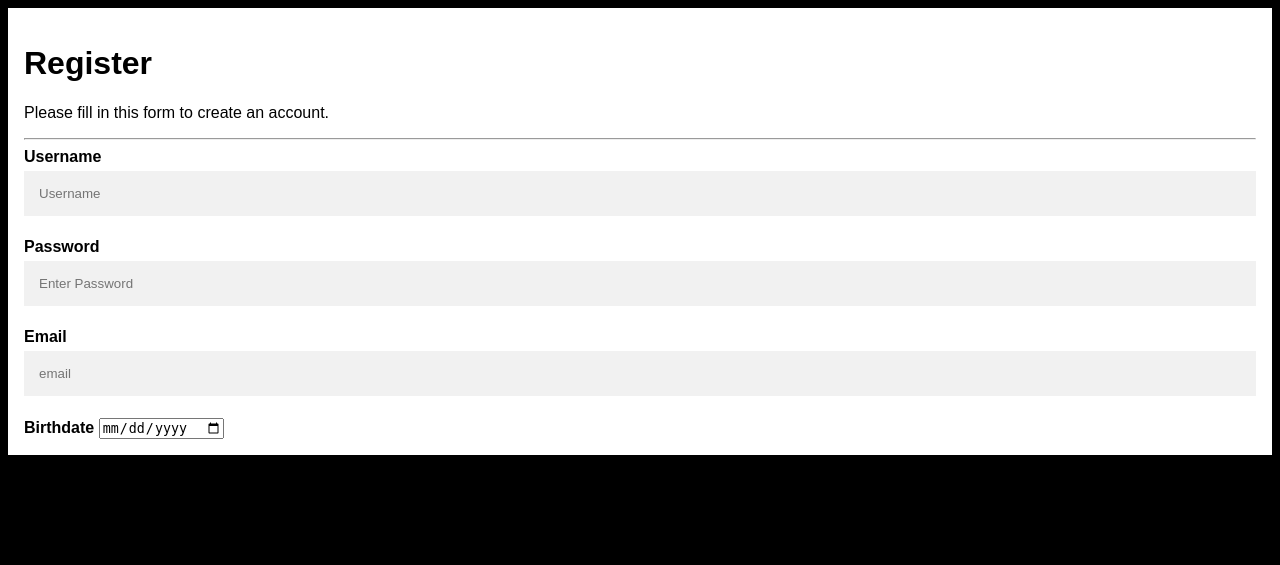
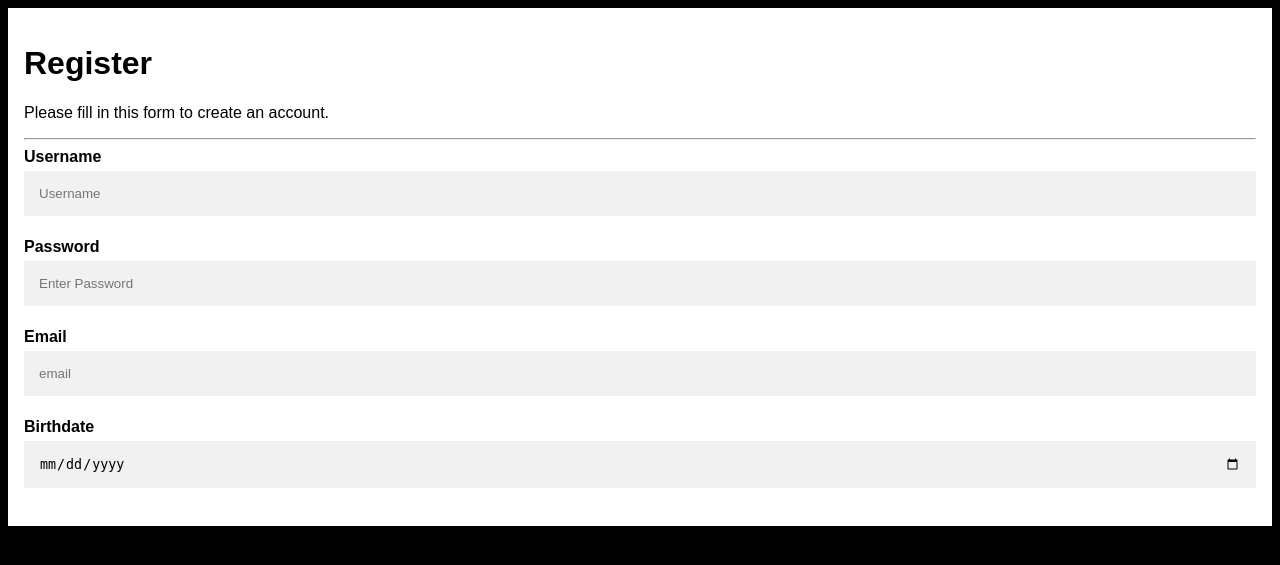
Before and after one commit to jmtalavers/Activity, a PHP site: page / in a window 1280 px wide. Shown: the top 565 px of the page. Run offline with PHP 8.4, Linux system fonts and the light colour scheme.

Commit message:
Update index.php

```diff
--- a/index.php
+++ b/index.php
@@ -19,7 +19,7 @@ body {
 }
 
 /* Full-width input fields */
-input[type=text], input[type=password] {
+input[type=text], input[type=date], input[type=password] {
   width: 100%;
   padding: 15px;
   margin: 5px 0 22px 0;
```
